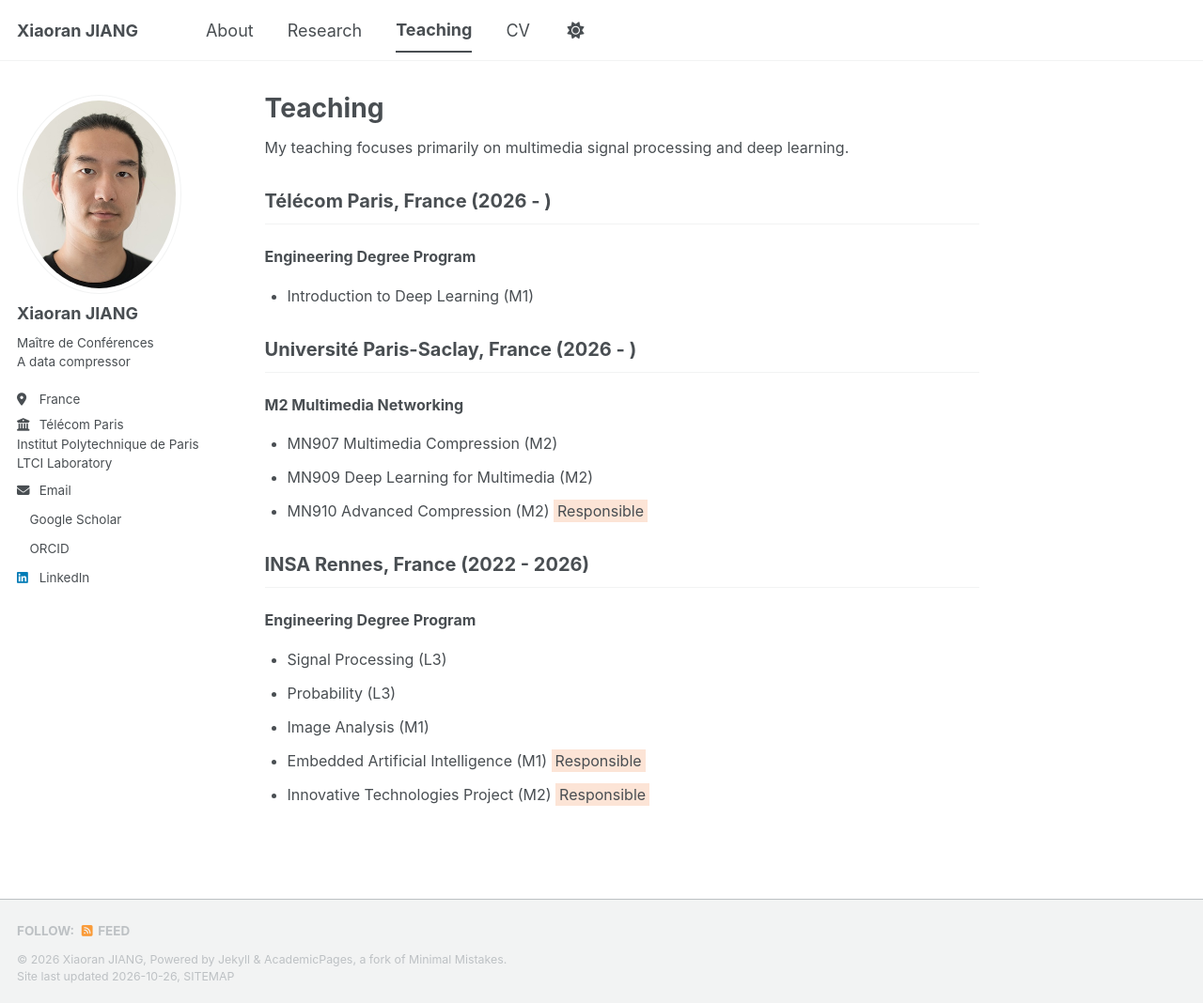
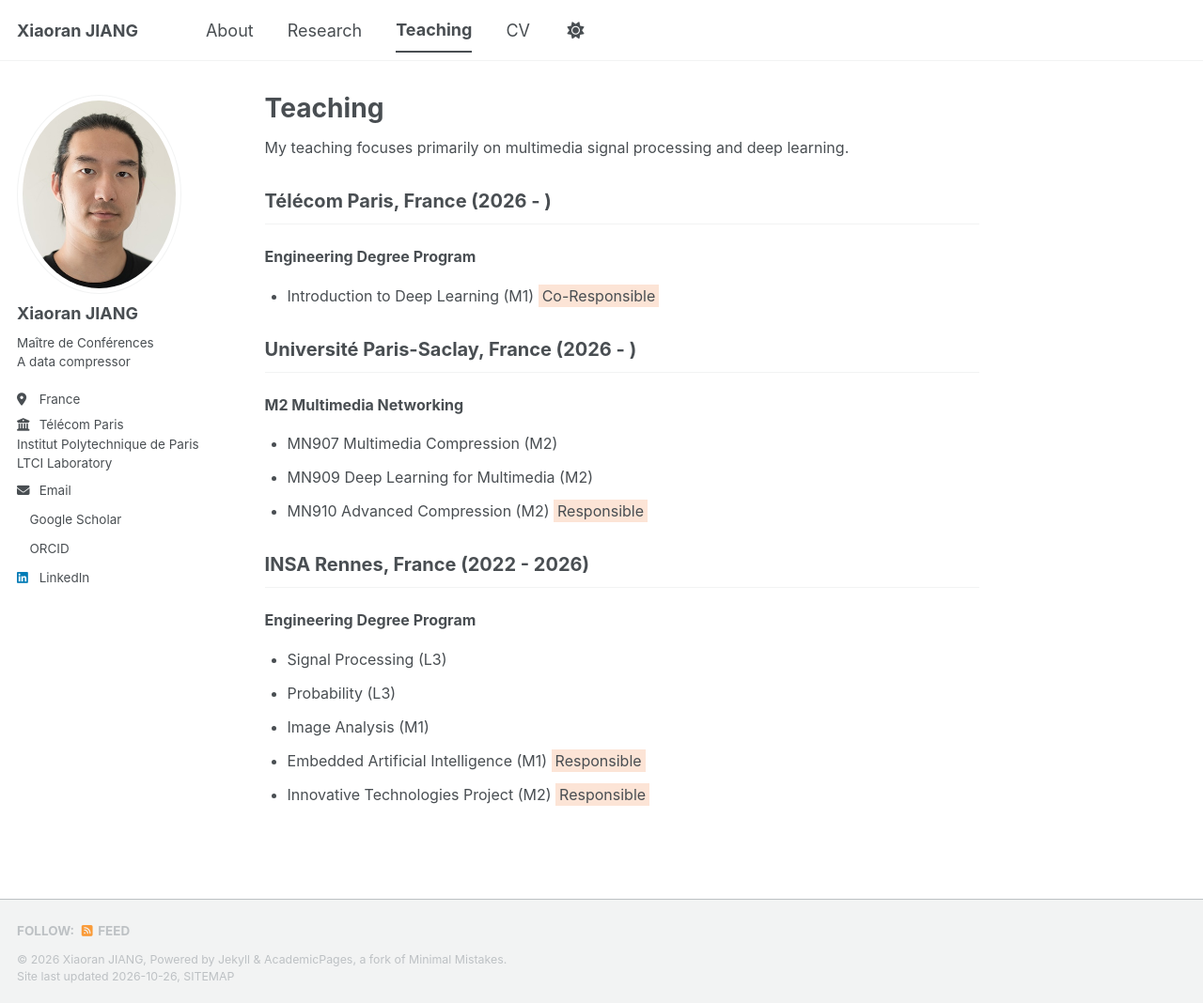
Before and after one commit to xiaoranjiang/xiaoranjiang.github.io, a Jekyll site: the page built from _pages/teaching.md, in a window 1280 px wide and 1068 px high. Shown: the whole window at 94% size. Built offline with Jekyll 4.4.1, drawn with Linux system fonts in a browser that asks for light colours; a style sheet for code colours, icons or effects is not loaded.

Commit message:
Update teaching.md

```diff
--- a/_pages/teaching.md
+++ b/_pages/teaching.md
@@ -9,6 +9,9 @@ My teaching focuses primarily on multimedia signal processing and deep learning.
 ## Télécom Paris, France (2026 - )
 ### Engineering Degree Program
 - Introduction to Deep Learning (M1)
+<span style="background-color: #FCE4D6; padding: 2px 4px;">
+  Co-Responsible
+</span>
 
 ## Université Paris-Saclay, France (2026 - )
 ### M2 Multimedia Networking
```
